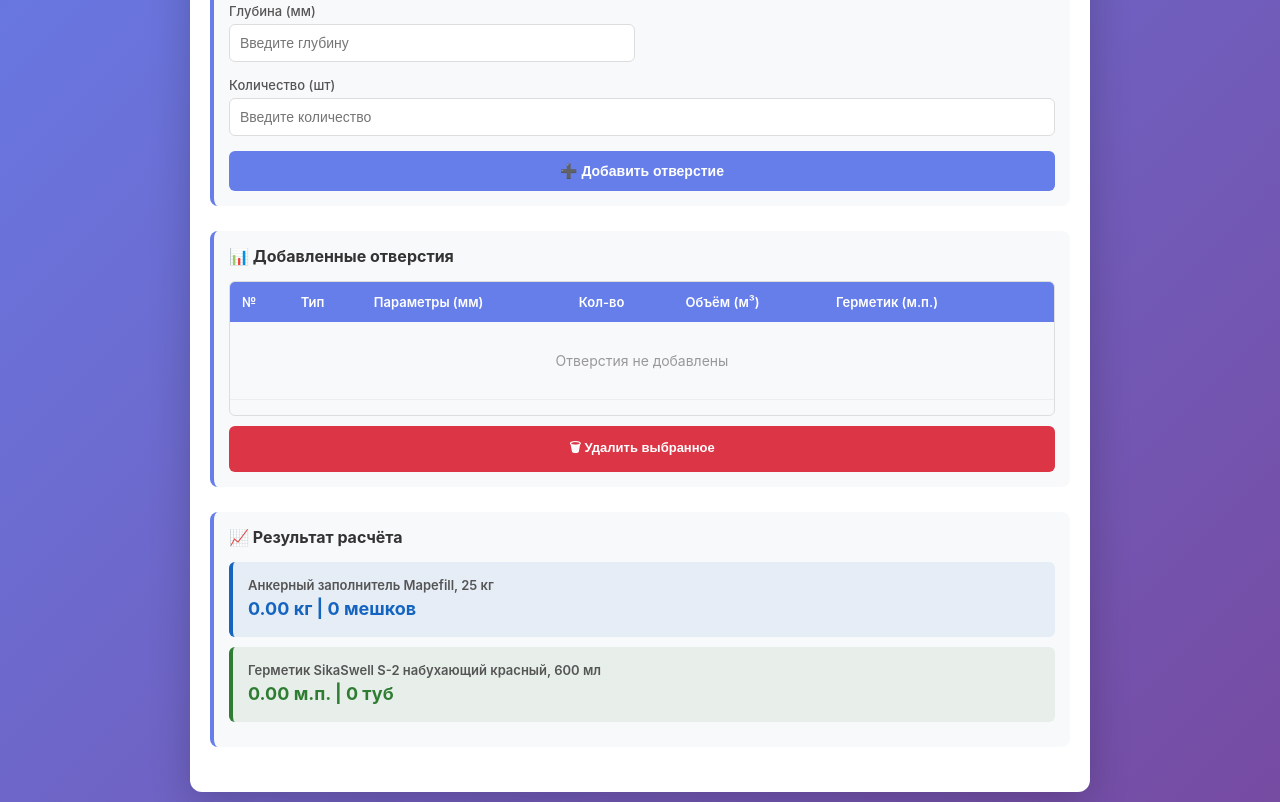
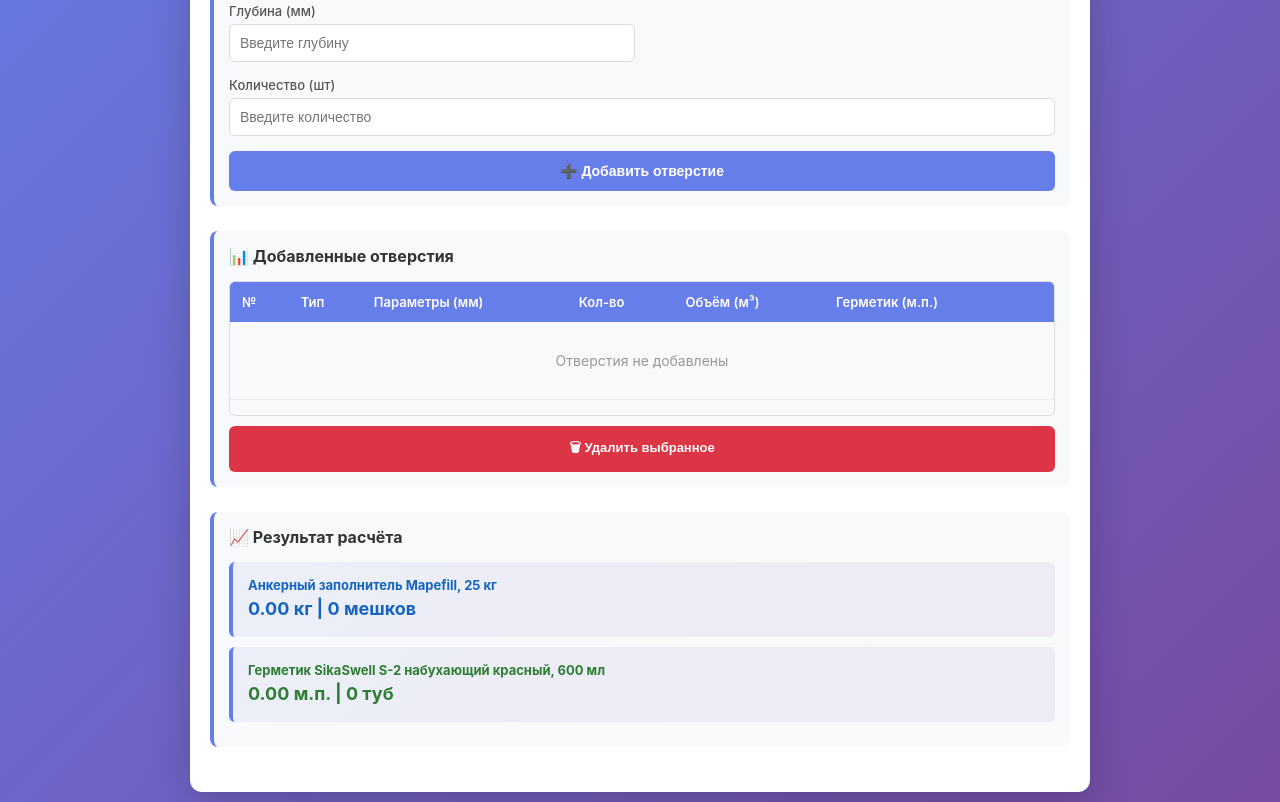
Before and after one commit to Mikhail735/mapefill-calculator, a plain HTML site: page index.html in a window 1280 px wide. Shown: the part 329-1131 px from the top of the page. Drawn offline with Linux system fonts and the light colour scheme.

Commit message:
Update index.html

```diff
--- a/index.html
+++ b/index.html
@@ -213,21 +213,35 @@
             margin-bottom: 10px;
         }
 
-        .result-box.mapefill {
-            border-left-color: #1565C0;
-            background: linear-gradient(135deg, #1565C015 0%, #1565C015 100%);
-        }
-
-        .result-box.sealant {
-            border-left-color: #2E7D32;
-            background: linear-gradient(135deg, #2E7D3215 0%, #2E7D3215 100%);
-        }
-
-        .result-title {
+               .result-title {
             font-size: 13px;
             font-weight: 600;
             color: #555;
             margin-bottom: 5px;
+        }
+
+        .result-box.mapefill .result-title {
+            color: #1565C0;
+            font-weight: 700;
+        }
+
+        .result-box.sealant .result-title {
+            color: #2E7D32;
+            font-weight: 700;
+        }
+
+        .result-value {
+            font-size: 18px;
+            font-weight: 700;
+            color: #667eea;
+        }
+
+        .result-box.mapefill .result-value {
+            color: #1565C0;
+        }
+
+        .result-box.sealant .result-value {
+            color: #2E7D32;
         }
 
         .result-value {
```
